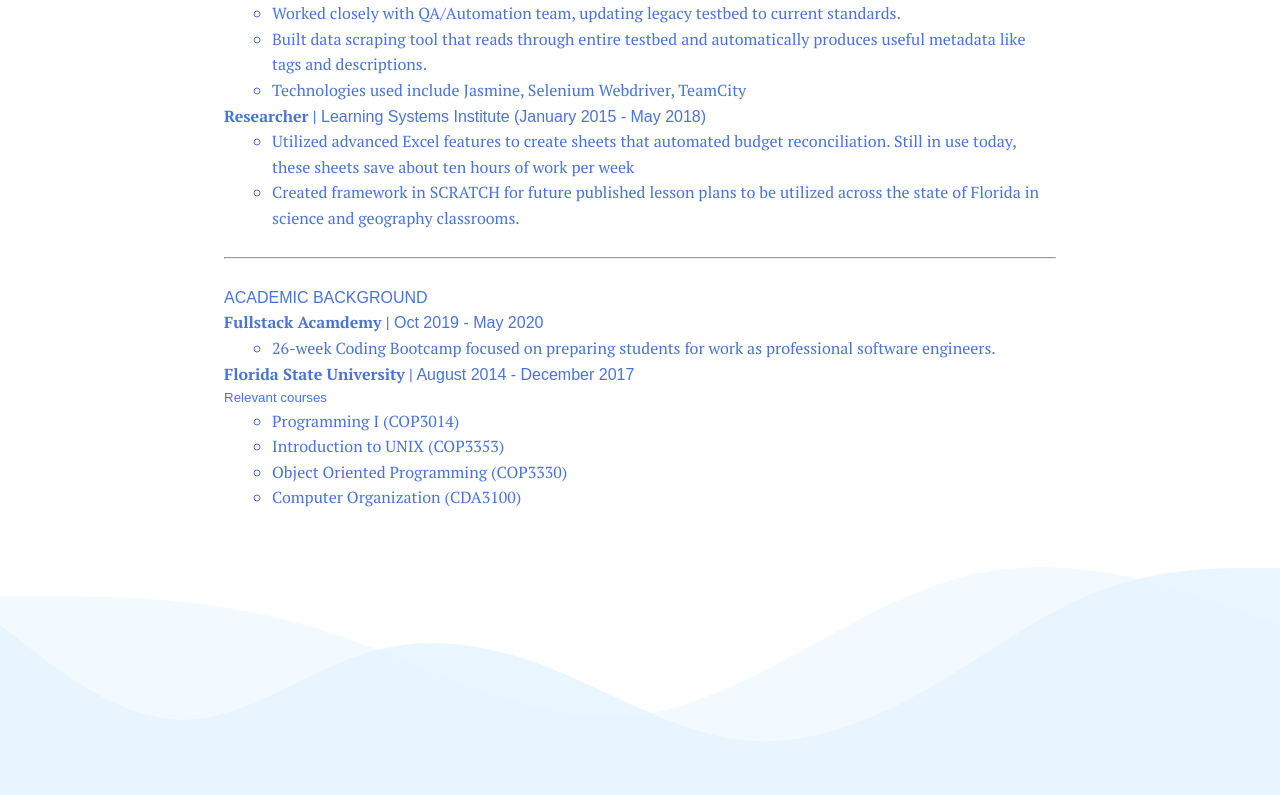
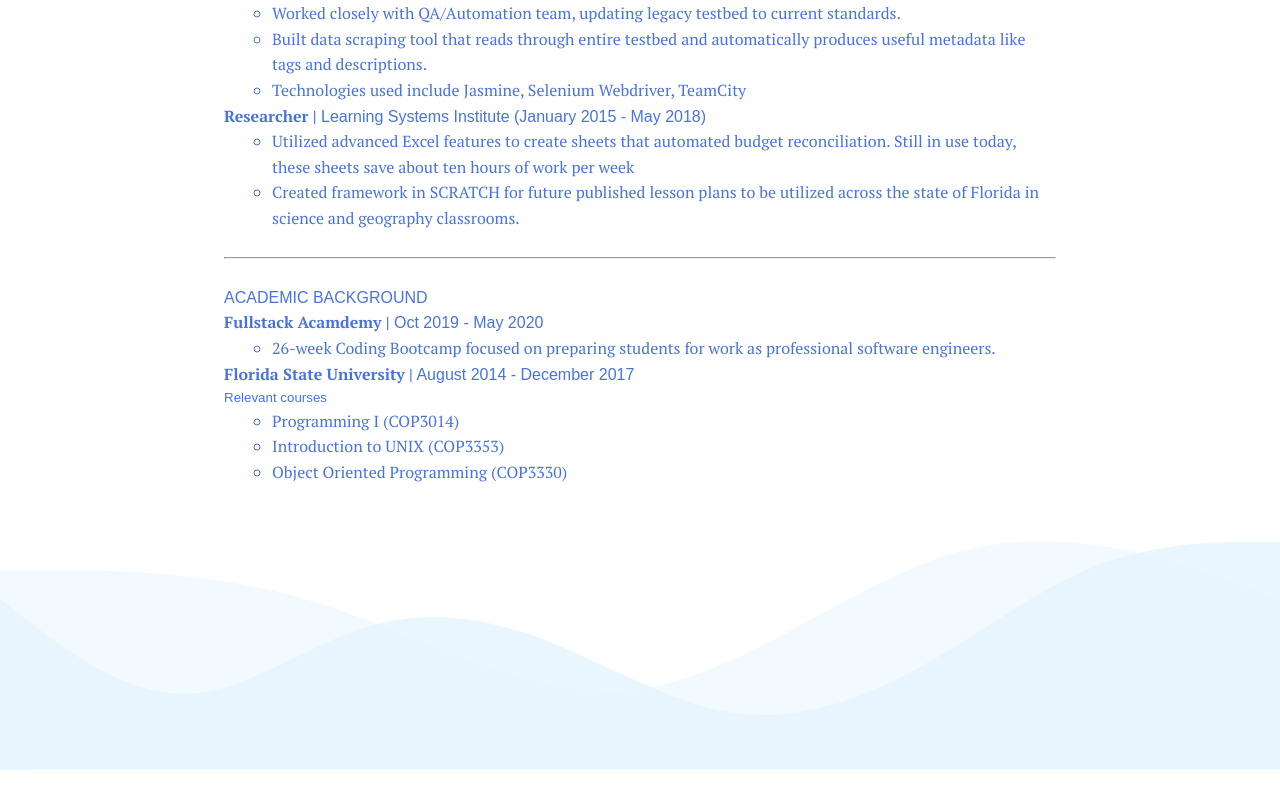
Before and after one commit to razume/portfolio, a React app: page /resume in a window 1280 px wide. Shown: the part 846-1641 px from the top of the page. After the commit the page ends 1616 px from the top, so only its background shows below. Built offline with nearby package versions, Linux system fonts and the light colour scheme; a web font is replaced by a local one.

Commit message:
test commit

```diff
--- a/src/components/ResumePage.js
+++ b/src/components/ResumePage.js
@@ -239,9 +239,6 @@
                 <li style={styles.nestedBullet}>
                   Object Oriented Programming (COP3330)
                 </li>
-                <li style={styles.nestedBullet}>
-                  Computer Organization (CDA3100)
-                </li>
               </ul>
             </li>
           </ul>
```
